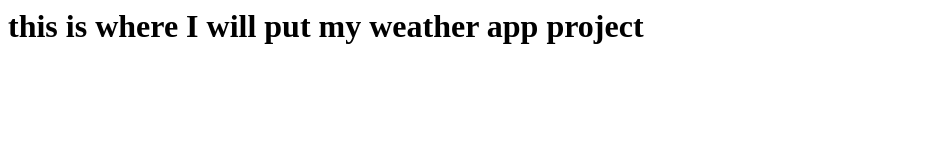
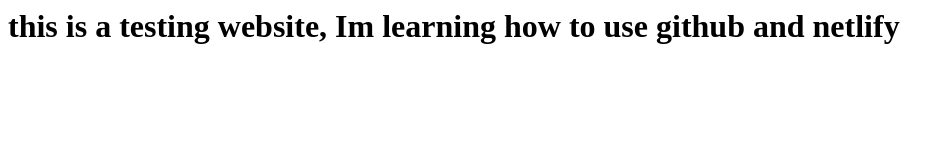
Before and after one commit to PaolaCrypto/new-app, a plain HTML site: page index.html in a window 1280 px wide. Shown: the whole page, without its empty margins (0-951 px from the left). Drawn offline with Linux system fonts and the light colour scheme.

Commit message:
updated the index.html
this is me testing how hosting works in github and netlify

```diff
--- a/index.html
+++ b/index.html
@@ -1 +1 @@
-<h1>this is where I will put my weather app project</h1>
+<h1>this is a testing website, Im learning how to use github and netlify</h1>
```
